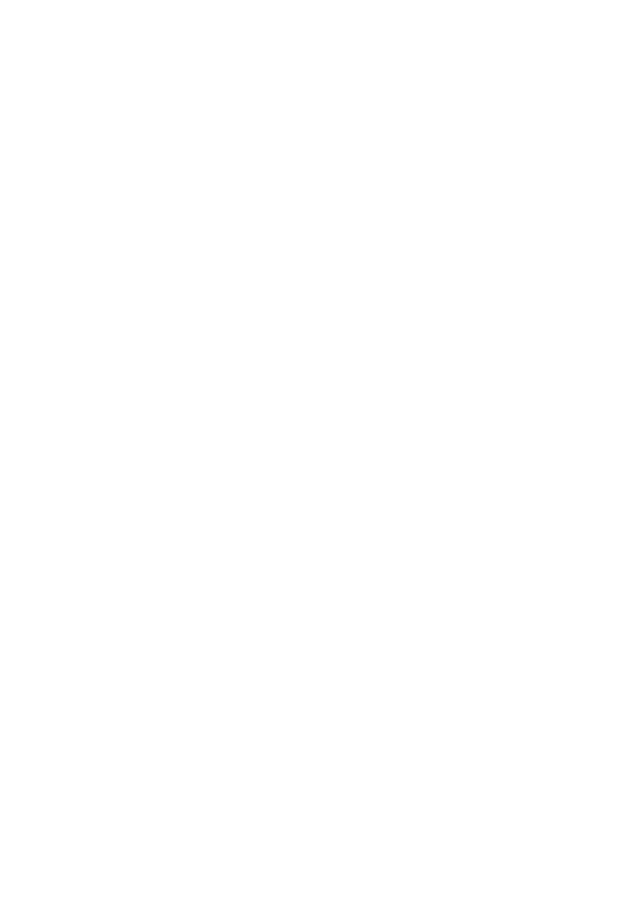
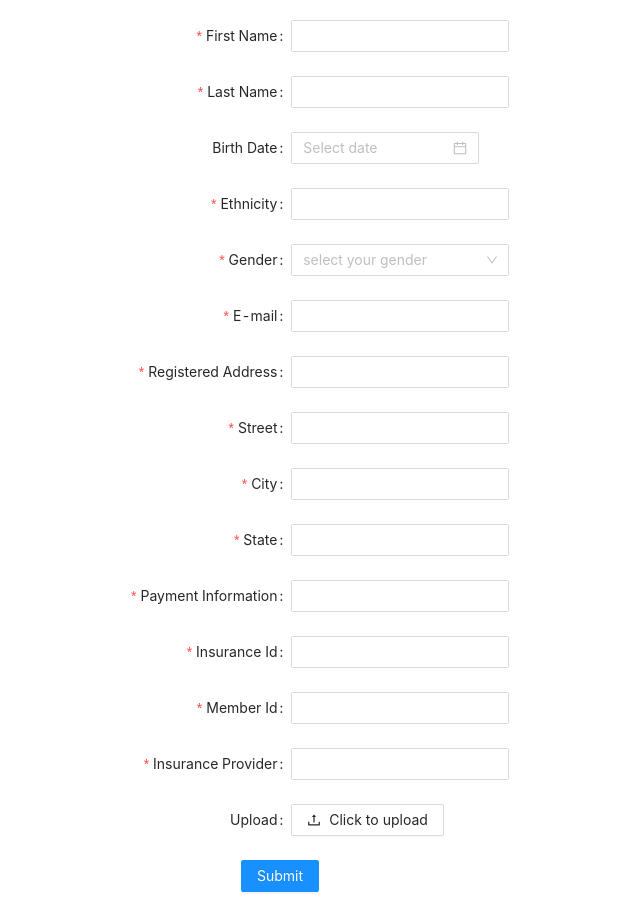
Before and after one commit to mahimag/VAS, a React (Create React App) app: page /patient/create in a window 1280 px wide. Before the commit this address had no page. Shown: the whole page, without its empty margins (332-972 px from the left). Before the commit the page ends 820 px from the top, so only its background shows below. Built offline with nearby package versions, Linux system fonts and the light colour scheme.

Commit message:
Adds Upload document input field to patient form

```diff
--- a/src/pages/Login.tsx
+++ b/src/pages/Login.tsx
@@ -1,9 +1,5 @@
 import { Button, Form, Input } from "antd";
 import React, { useState, useContext } from "react";
-import {
-  createTextChangeRange,
-  updateShorthandPropertyAssignment,
-} from "typescript";
 import { useNavigate } from "react-router-dom";
 import { useDispatch, useSelector } from "react-redux";
 import { RootState } from "../store";
--- a/src/pages/ManagePatient.tsx
+++ b/src/pages/ManagePatient.tsx
@@ -1,19 +1,21 @@
-import {
-    AutoComplete,
-    Button,
-    Cascader,
-    Checkbox,
-    Col,
-    Form,
-    Input,
-    InputNumber,
-    Row,
-    Select,
-    DatePicker,
-  } from 'antd';
-import React, { useState } from 'react';
+import { Button, Form, Input, Select, DatePicker, Upload } from "antd";
+import { UploadOutlined } from "@ant-design/icons";
+import React from "react";
+import { useNavigate } from "react-router-dom";
+import { setPatientInfo } from "../features/PatientInfoSlice";
+import { useDispatch } from "react-redux";
 
+const ManagePatient: React.FC = () => {
   const { Option } = Select;
+  const navigate = useNavigate();
+  const dispatch = useDispatch();
+  const normFile = (e: any) => {
+    console.log("Upload event:", e);
+    if (Array.isArray(e)) {
+      return e;
+    }
+    return e?.fileList;
+  };
 
   const formItemLayout = {
     labelCol: {
@@ -25,13 +27,12 @@
       sm: { span: 16 },
     },
   };
-
-    const ManagePatient: React.FC = () => {
-
   const [form] = Form.useForm();
 
   const onFinish = (values: any) => {
-        console.log('Received values of form: ', values);
+    dispatch(setPatientInfo(values));
+    navigate("../launch");
+    console.log("Received values of form: ", values);
   };
 
   //return statements
@@ -41,13 +42,13 @@
       form={form}
       name="register"
       onFinish={onFinish}
-        initialValues={{
-            residence: ['zhejiang', 'hangzhou', 'xihu'],
-            prefix: '86',
-        }}
       scrollToFirstError
     >
-        <Form.Item name="firstName" label="First Name" rules={[{ required: true }]}>
+      <Form.Item
+        name="firstName"
+        label="First Name"
+        rules={[{ required: true }]}
+      >
         <Input />
       </Form.Item>
 
@@ -59,14 +60,18 @@
         <DatePicker />
       </Form.Item>
 
-        <Form.Item name="ethnicity" label="Ethnicity" rules={[{ required: true }]}>
+      <Form.Item
+        name="ethnicity"
+        label="Ethnicity"
+        rules={[{ required: true }]}
+      >
         <Input />
       </Form.Item>
 
       <Form.Item
         name="gender"
         label="Gender"
-            rules={[{ required: true, message: 'Please select gender!' }]}
+        rules={[{ required: true, message: "Please select gender!" }]}
       >
         <Select placeholder="select your gender">
           <Option value="male">Male</Option>
@@ -80,22 +85,25 @@
         label="E-mail"
         rules={[
           {
-                type: 'email',
-                message: 'The input is not valid E-mail!',
+            type: "email",
+            message: "The input is not valid E-mail!",
           },
           {
             required: true,
-                message: 'Please input your E-mail!',
+            message: "Please input your E-mail!",
           },
         ]}
       >
         <Input />
       </Form.Item>
 
-        <Form.Item name="address" label="Registered Address" rules={[{ required: true }]}>
+      <Form.Item
+        name="address"
+        label="Registered Address"
+        rules={[{ required: true }]}
+      >
         <Input />
       </Form.Item>
-
 
       <Form.Item name="street" label="Street" rules={[{ required: true }]}>
         <Input />
@@ -109,11 +117,19 @@
         <Input />
       </Form.Item>
 
-        <Form.Item name="paymentInformation" label="Payment Information" rules={[{ required: true }]}>
+      <Form.Item
+        name="paymentInformation"
+        label="Payment Information"
+        rules={[{ required: true }]}
+      >
         <Input />
       </Form.Item>
 
-        <Form.Item name="insuranceId" label="Insurance Id" rules={[{ required: true }]}>
+      <Form.Item
+        name="insuranceId"
+        label="Insurance Id"
+        rules={[{ required: true }]}
+      >
         <Input />
       </Form.Item>
 
@@ -121,8 +137,23 @@
         <Input />
       </Form.Item>
 
-        <Form.Item name="insuranceProvider" label="Insurance Provider" rules={[{ required: true }]}>
+      <Form.Item
+        name="insuranceProvider"
+        label="Insurance Provider"
+        rules={[{ required: true }]}
+      >
         <Input />
+      </Form.Item>
+
+      <Form.Item
+        name="upload"
+        label="Upload"
+        valuePropName="fileList"
+        getValueFromEvent={normFile}
+      >
+        <Upload name="logo" action="/upload.do" listType="picture">
+          <Button icon={<UploadOutlined />}>Click to upload</Button>
+        </Upload>
       </Form.Item>
 
       <Form.Item wrapperCol={{ offset: 8, span: 16 }}>
@@ -130,7 +161,6 @@
           Submit
         </Button>
       </Form.Item>
-
     </Form>
   );
 };
--- a/src/routes/Routing.tsx
+++ b/src/routes/Routing.tsx
@@ -17,7 +17,7 @@
       <Route path="/" element={<Dashboard />} />
       <Route path="/login" element={<Login />} />
       <Route path="/launch" element={checkAuth ? <LaunchingPage /> : <Navigate to={"/login"} />} />
-      <Route path="/create" element={<ManagePatient />} />
+      <Route path="/patient/create" element={<ManagePatient />} />
       <Route path="/profile" element={<Profile />} />
     </Routes>
   );
```
Lines whose indentation alone changed are shown as unchanged.
